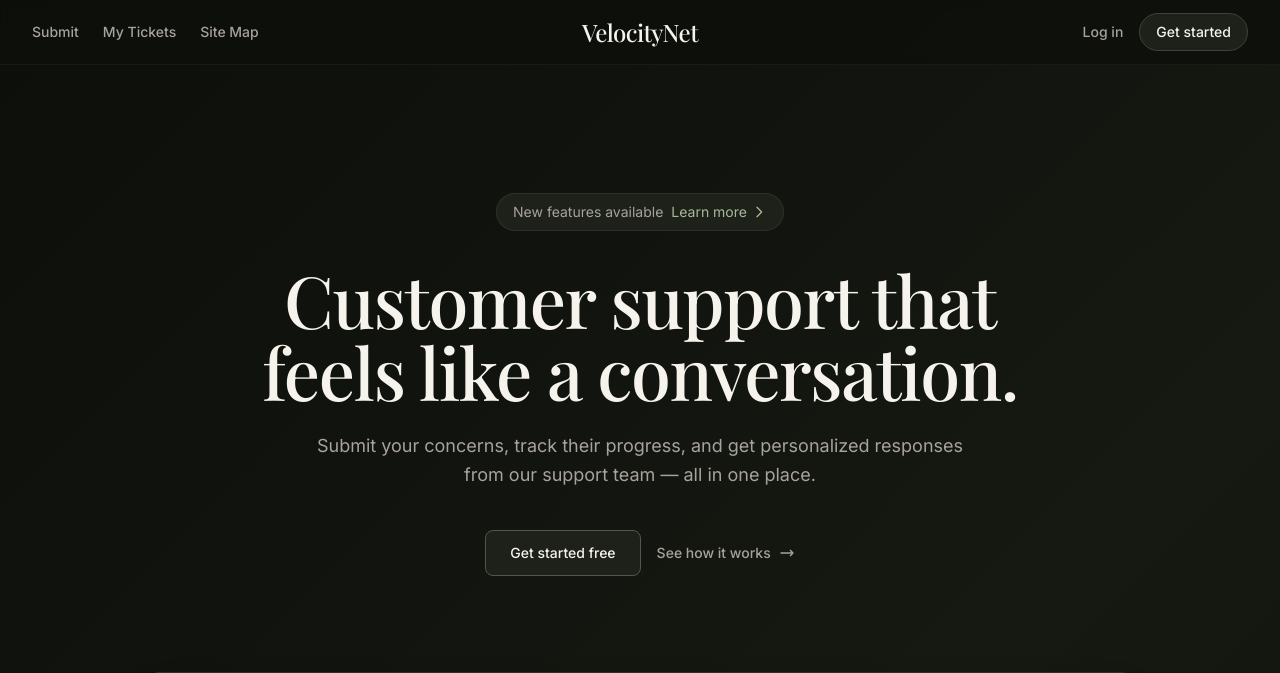
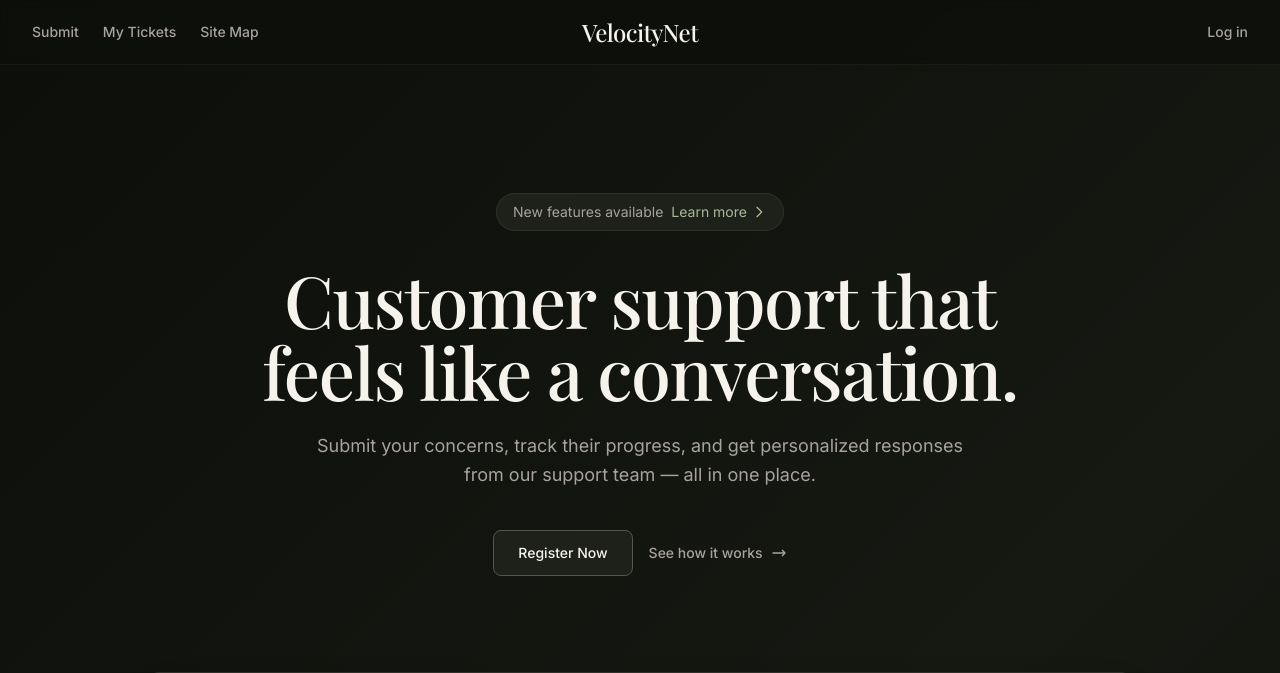
Before and after one commit to LawSwan/PHP-Management-System, a PHP site: page /index.php in a window 1280 px wide. Shown: the top 673 px of the page. Run offline with PHP 8.4, Linux system fonts and the light colour scheme; some libraries are stand-ins or nearby versions.

Commit message:
Register now button added

```diff
--- a/index.php
+++ b/index.php
@@ -42,7 +42,7 @@ if ($action == "") {
         <!-- CTA Buttons -->
         <div class="flex flex-col sm:flex-row items-center justify-center gap-4">
             <a href="index.php?action=register" class="bg-[#1d211a] hover:bg-[#252a21] text-[#f5f3eb] px-6 py-3 rounded-lg text-sm font-medium border border-stone-600 hover:border-stone-500 transition-all">
-                Get started free
+                Register Now
             </a>
             <a href="index.php?action=sitemap" class="text-stone-400 hover:text-[#f5f3eb] text-sm font-medium flex items-center gap-2 transition-colors">
                 See how it works
--- a/view/header.php
+++ b/view/header.php
@@ -101,9 +101,6 @@
                     <a href="index.php?action=login" class="text-stone-400 hover:text-stone-200 text-sm font-medium transition-colors duration-200">
                         Log in
                     </a>
-                    <a href="index.php?action=register" class="bg-[#1d211a] hover:bg-[#252a21] text-[#f5f3eb] px-4 py-2 rounded-full text-sm font-medium border border-stone-700 hover:border-stone-600 transition-all duration-200">
-                        Get started
-                    </a>
                 </div>
 
                 <!-- Mobile menu button -->
@@ -133,9 +130,6 @@
                     <a href="index.php?action=login" class="block text-stone-400 hover:text-stone-200 text-sm font-medium py-2 transition-colors">
                         Log in
                     </a>
-                    <a href="index.php?action=register" class="block bg-[#1d211a] text-[#f5f3eb] px-4 py-2 rounded-full text-sm font-medium text-center border border-stone-700 transition-colors">
-                        Get started
-                    </a>
                 </div>
             </div>
         </div>
```
